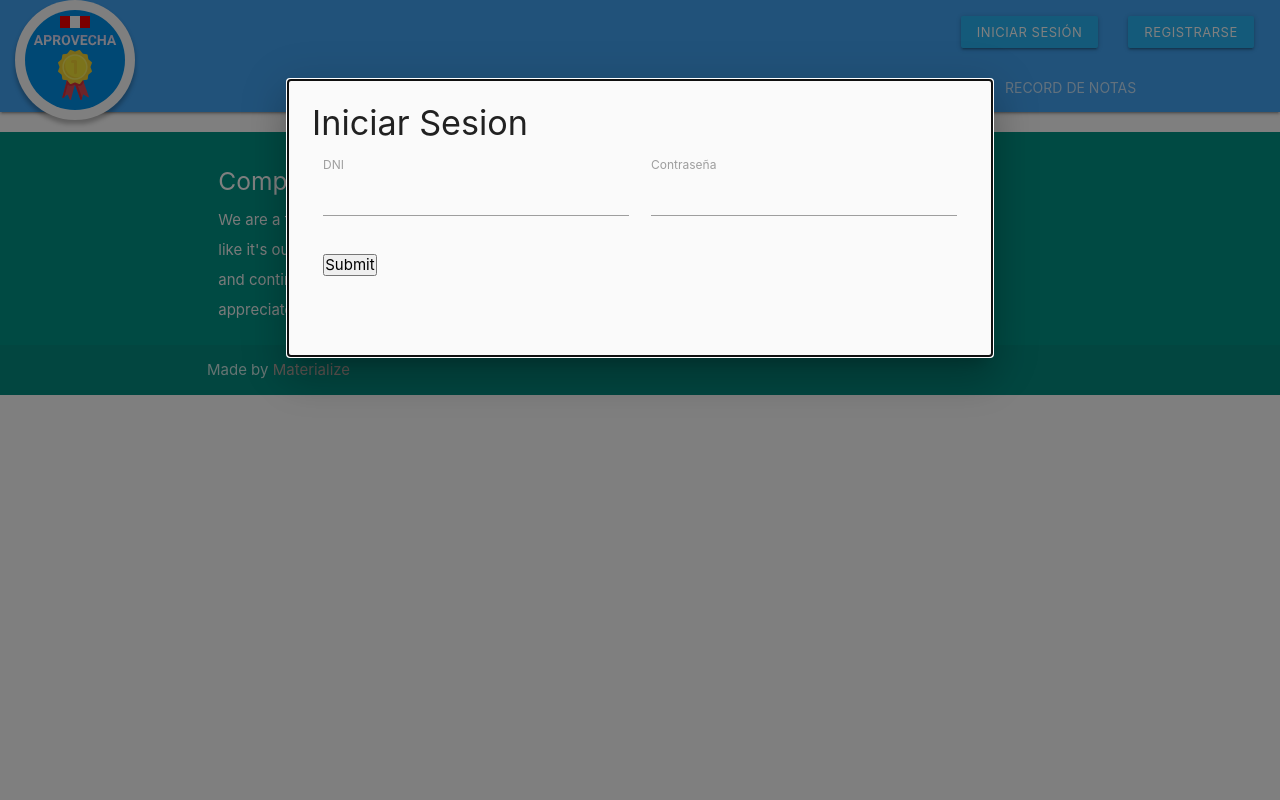
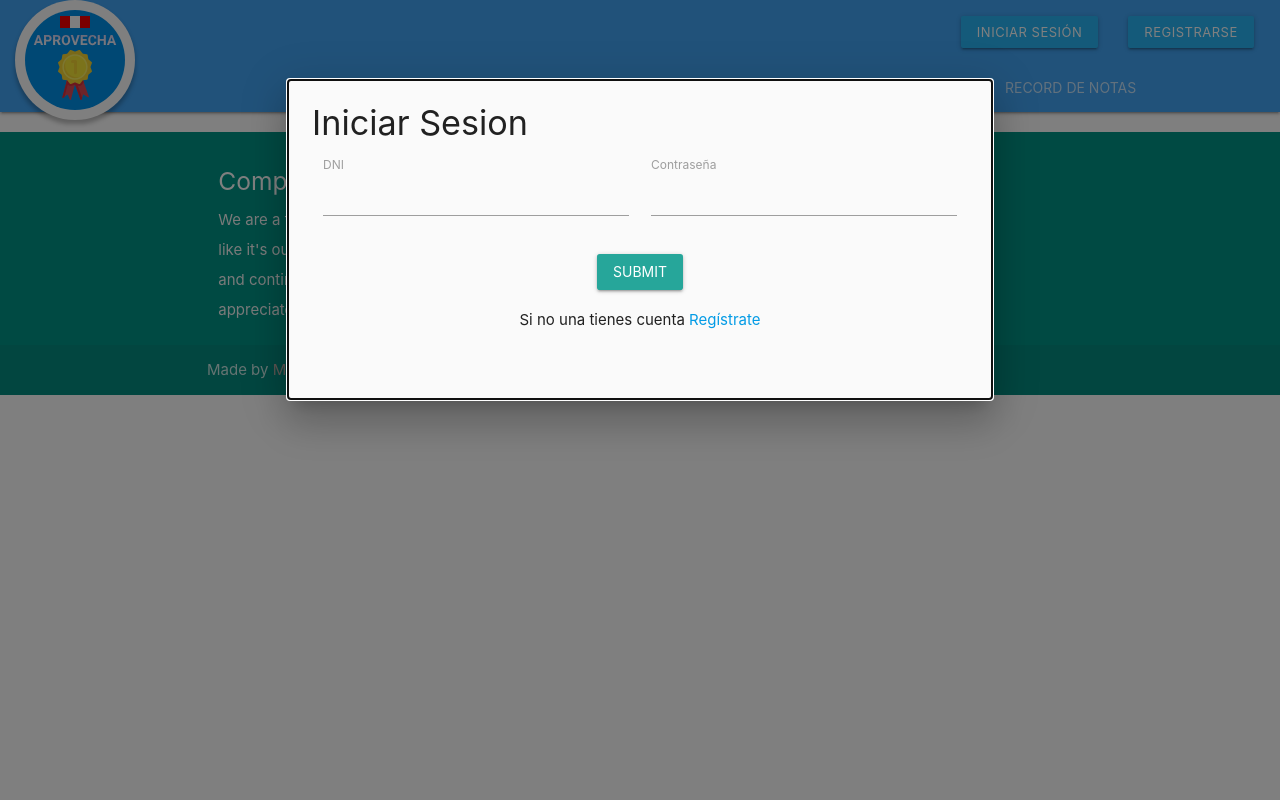
Before and after one commit to AnthonyDolly/juegos, a PHP site: template vista/plantilla.php in a window 1280 px wide, after a click on "INICIAR SESIÓN". Run offline with PHP 8.4, Linux system fonts and the light colour scheme; the template is opened without the code that fills it, so the values that code supplies are empty; some libraries are stand-ins or nearby versions.

Commit message:
estilos botones

```diff
--- a/controlador/preguntas/preguntasControlador.php
+++ b/controlador/preguntas/preguntasControlador.php
@@ -47,9 +47,9 @@ class preguntasControlador
             <script type="text/javascript">
                 almacenarRC(arr);
             </script>
-            <form method="POST">
+            <form class="formSendAnswer" method="POST">
                 <input type="hidden" name="pts" id="pts" value=' . $_SESSION["puntos"] . '>
-                <input type="submit" value="Enviar" id="myBtn" name="myBtn" onclick="enviar2(),pt()">
+                <input type="submit" class="waves-effect waves-light btn sendAnswer" value="Enviar" id="myBtn" name="myBtn" onclick="enviar2(),pt()">
             </form>
             ';
     }
--- a/vista/includes/modalLogin.php
+++ b/vista/includes/modalLogin.php
@@ -13,10 +13,11 @@
                         <input placeholder="" id="passwordL" type="password" class="validate" name="passwordL">
                         <label for="passwordL">Contraseña</label>
                     </div>
-                    <div class="input-field col s12 m6 input-btn-login">
-
-                        <input class="validate" type="submit" class="Ingresar">
-
+                    <div class="input-field col s12 input-btn-login blockSend">
+                        <input class="waves-effect waves-light btn sendAnswer validate" type="submit" class="Ingresar">
+                    </div>
+                    <div class="text-center">
+                        <p>Si no una tienes cuenta <a href="badges.html"> Regístrate </a></p>
                     </div>
                 </div>
             </form>
--- a/vista/includes/modalRegister.php
+++ b/vista/includes/modalRegister.php
@@ -22,8 +22,11 @@
                         <input placeholder="" id="passwordR" type="password" class="validate" name="passwordR">
                         <label for="passwordR">Password</label>
                     </div>
-                    <div class="input-field col s12 m6">
-                        <input class="validate" type="submit" class="Registrar">
+                    <div class="input-field col s12 blockSend">
+                        <input class="waves-effect waves-light btn sendAnswer validate" type="submit" class="Registrar">
+                    </div>
+                    <div class="text-center" >
+                        <p>¿Ya tienes una cuenta? <a href="sass.html"> Inicia Sesión </a></p>
                     </div>
                 </div>
             </form>
--- a/vista/styles.css
+++ b/vista/styles.css
@@ -61,6 +61,7 @@ input[type="button"]:hover{
 
 .username-list-item {
     position: relative;
+    /* cursor: pointer; */
 }
 
 .username-list-item > span {
@@ -107,3 +108,23 @@ span .flecha {
     height: 18px;
     vertical-align: middle;
 }
+
+
+.formSendAnswer, .blockSend{
+    text-align: center;
+}
+@media (max-width: 575.98px) {
+    .blockSend{
+        text-align: end;
+    }
+}
+.text-center{text-align: center;}
+.formSendAnswer{
+    margin: 3rem 0;
+}
+.sendAnswer input{
+    color: #fff;
+    cursor: pointer;
+    outline: none;
+    border: none;
+}
```
